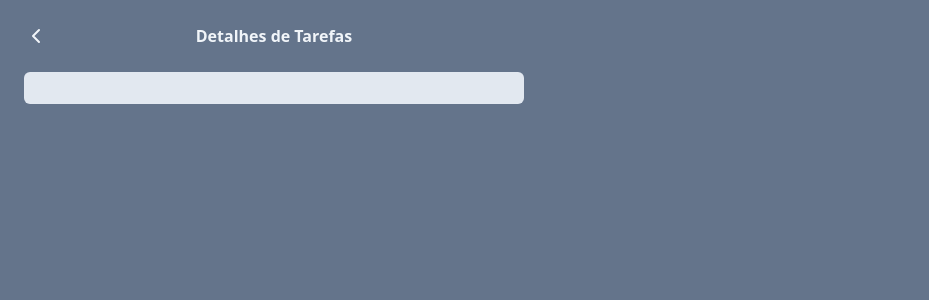
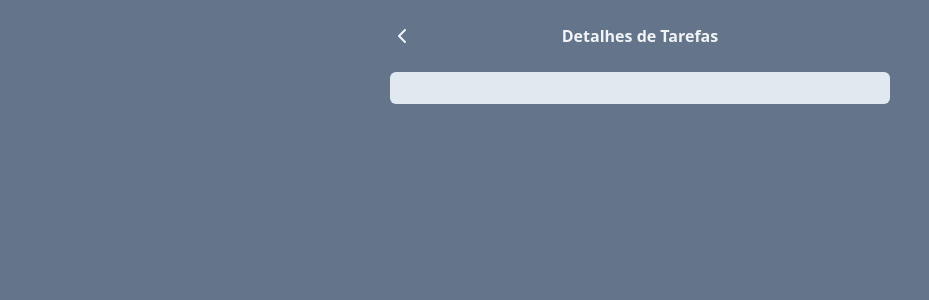
Before and after one commit to LuksDi4s/gerenciador-de-tarefas, a React (Vite) app: page /task in a window 1280 px wide. Shown: the top 300 px of the page, without its empty margins (0-929 px from the left). Built offline with nearby package versions, Linux system fonts and the light colour scheme.

Commit message:
feat justigy center in taskpage

```diff
--- a/src/pages/TaskPage.jsx
+++ b/src/pages/TaskPage.jsx
@@ -7,7 +7,7 @@
   const title = searchParams.get("title");
   const description = searchParams.get("description");
   return (
-    <div className="h-screen w-screen bg-slate-500 p-6">
+    <div className="w-screen h-screen bg-slate-500 flex justify-center p-6 ">
       <div className="w-[500px] space-y-4">
         <div className="flex justify-center relative mb-6">
           <button
```
